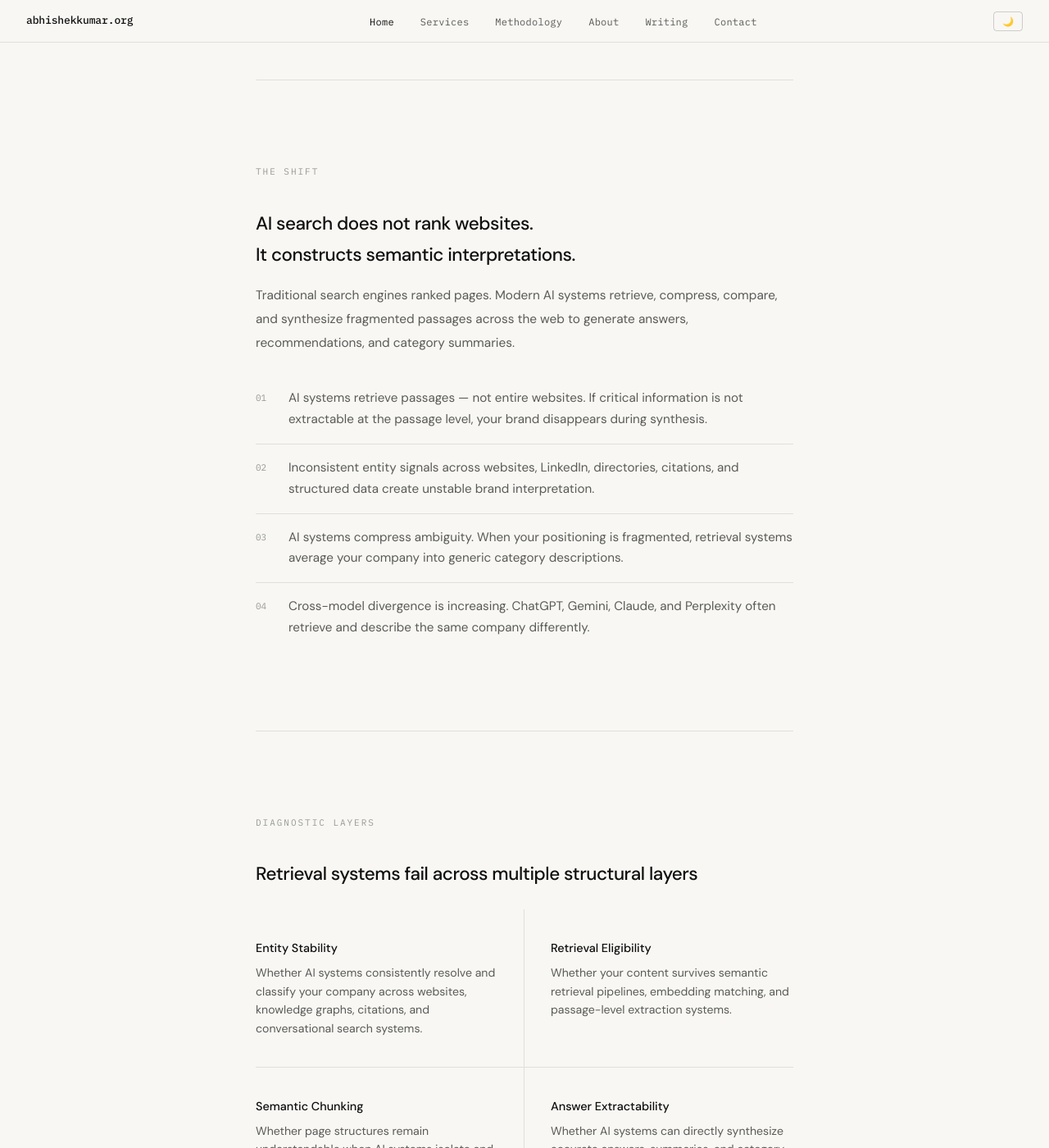
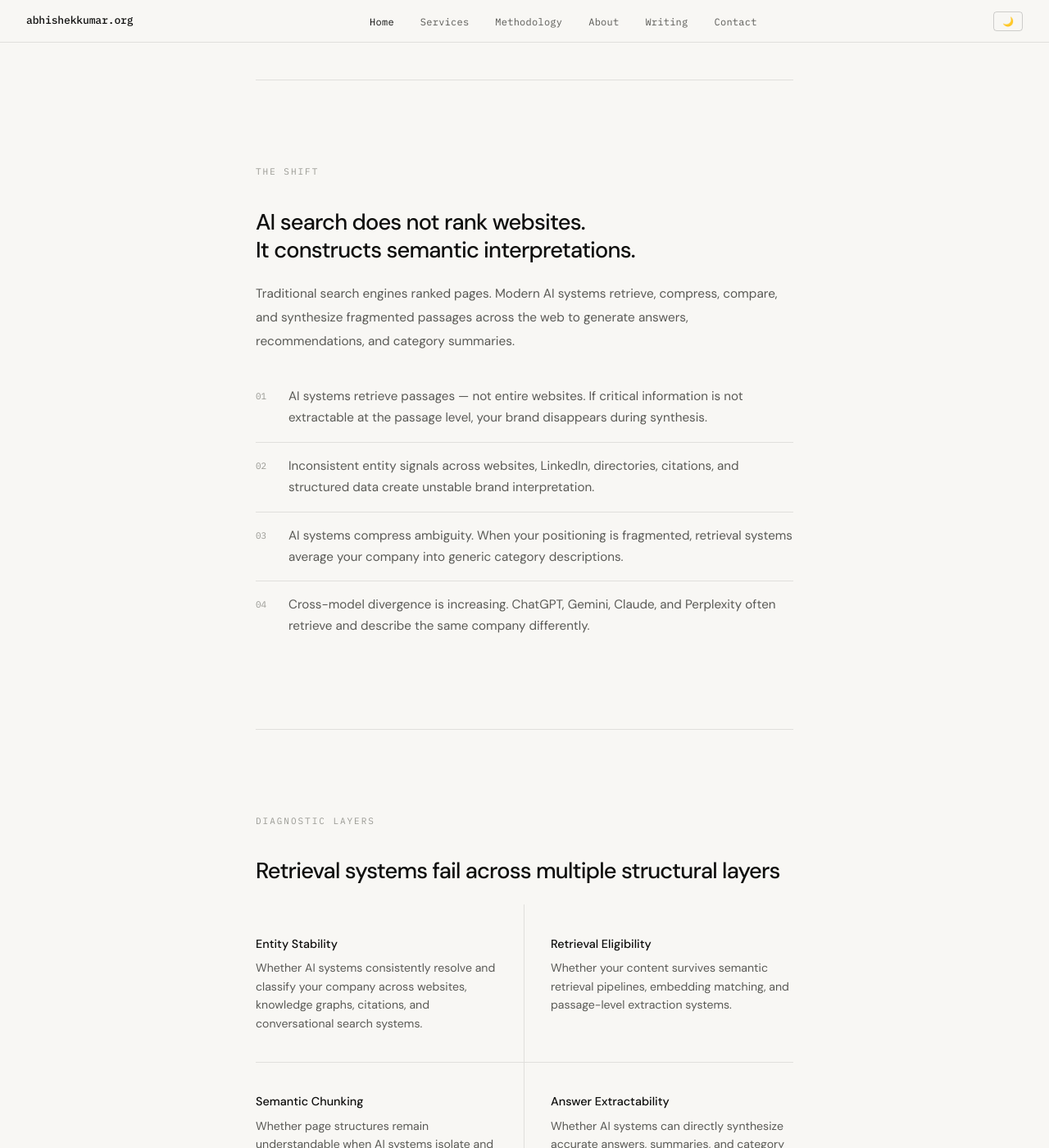
Before and after one commit to abhishu5/abhishekkumar.org, a Jekyll site: the page index.html, which Jekyll copies as it is, in a window 1280 px wide and 1400 px high, scrolled down 709 px. Shown: the whole window at 82% size. Built offline with Jekyll 4.4.1, drawn with Linux system fonts in a browser that asks for light colours.

Commit message:
Update index.html

```diff
--- a/index.html
+++ b/index.html
@@ -161,10 +161,12 @@
 
     .section-label { margin-bottom: 2rem; }
     .section h2 {
-      font-size: 1.4rem;
+      font-size: 1.7rem;
       font-weight: 500;
-      letter-spacing: -0.02em;
-      margin-bottom: 1rem;
+      letter-spacing: -0.03em;
+      line-height: 1.25;
+      margin-bottom: 1.4rem;
+      max-width: 760px;
     }
     .section p {
       color: var(--text2);
```
